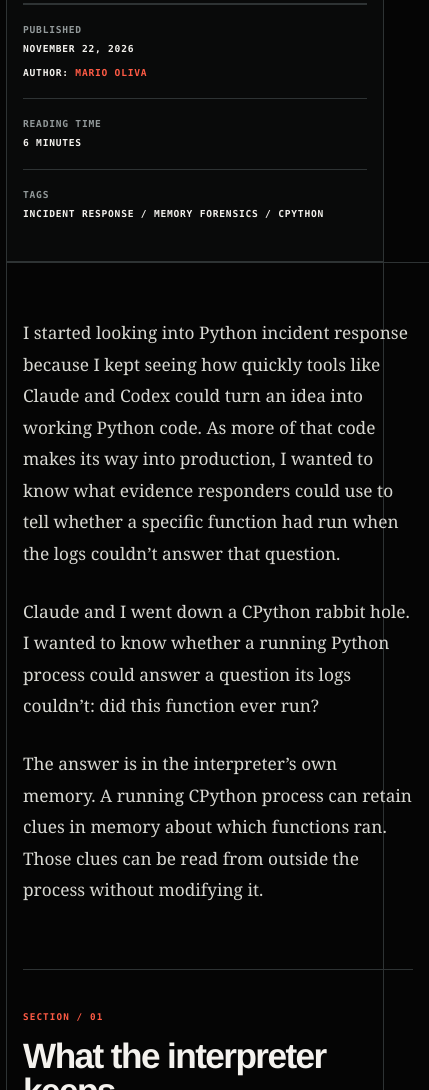
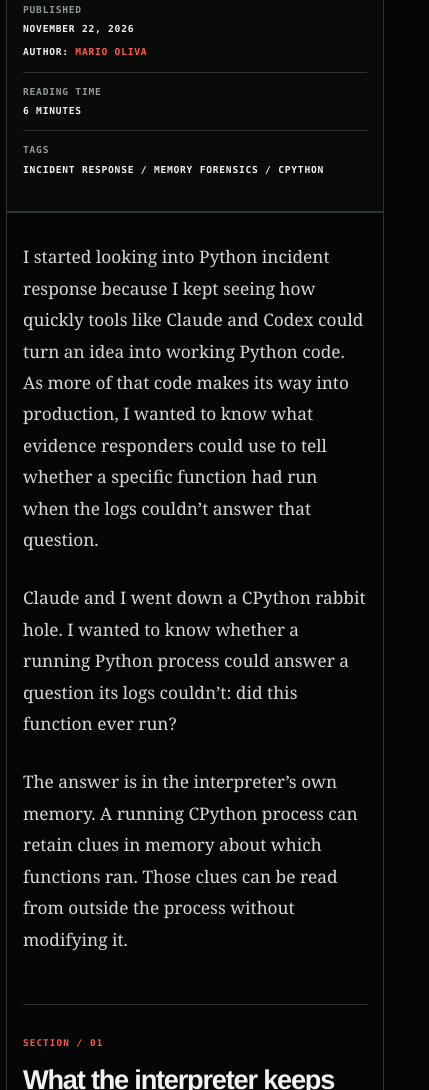
Before and after one commit to subversive01/subversive01.github.io, an Astro site: page /blog/python-did-it-run in a window 390 px wide. Shown: the part 249-1339 px from the top of the page, 429 px wide, since content can reach past the window. Built offline with nearby package versions, Linux system fonts and the light colour scheme; Astro itself is replaced by a stand-in of ours.

Commit message:
Fix blog post layout on narrow screens (#22)
Co-authored-by: subversive01 <24577906+subversive01@users.noreply.github.com>

```diff
--- a/src/pages/blog/[...slug].astro
+++ b/src/pages/blog/[...slug].astro
@@ -46,19 +46,20 @@ const published = entry.data.publishedAt.toLocaleDateString("en-US", {
 
 <style>
   .blog-note-meta { grid-template-columns: repeat(3, 1fr); }
-  .blog-note-body { display: grid; place-items: center; border-bottom: 1px solid var(--line); }
+  .blog-note-body { border-bottom: 1px solid var(--line); }
   .article-shell { --blog-gutter: clamp(16px, 4vw, 64px); }
   .article-header, .article-end { padding-inline: var(--blog-gutter); }
   .blog-byline { display: block; margin-top: .55rem; }
   .blog-byline strong { color: var(--signal); font-weight: inherit; }
   .blog-note-body :global(.prose) {
     box-sizing: border-box;
-    width: min(100%, 1440px);
+    max-width: 1440px;
+    margin-inline: auto;
+    overflow-wrap: anywhere;
     padding-inline: var(--blog-gutter);
     border-left: 0;
   }
   .blog-note-body :global(.prose > *) { max-width: none; }
-  .blog-note-body :global(.prose a) { overflow-wrap: anywhere; }
   .blog-note-body :global(.prose pre) { overflow-x: auto; }
   .blog-note-body :global(.prose table) {
     margin-inline: auto;
@@ -71,8 +72,21 @@ const published = entry.data.publishedAt.toLocaleDateString("en-US", {
   .blog-note-body :global(.prose table :is(th, td) + :is(th, td)) { border-left: 1px solid var(--line-soft); }
   .blog-note-body :global(.prose table tbody :is(th, td)) { border-top: 1px solid var(--line-soft); }
   @media (max-width: 760px) {
-    .blog-note-meta { grid-template-columns: 1fr; }
+    .blog-note-header h1 { font-size: clamp(2rem, 8vw, 3.5rem); line-height: 1.05; overflow-wrap: anywhere; }
+    .blog-note-meta { grid-template-columns: minmax(0, 1fr); }
     .blog-note-meta div,
-    .blog-note-meta div + div { padding: 18px 0; border-top: 1px solid var(--line); border-left: 0; }
+    .blog-note-meta div + div { padding: 12px 0; border-top: 1px solid var(--line); border-left: 0; }
+    .blog-note-meta div:first-child { border-top: 0; }
+    .blog-note-meta div:last-child { padding-bottom: 0; }
+
+    .blog-note-body :global(.prose) { padding-block: 28px 48px; }
+    .blog-note-body :global(.prose h2) { font-size: clamp(1.7rem, 6vw, 2.5rem); line-height: 1.08; }
+    .blog-note-body :global(.prose table) {
+      width: 100%;
+      table-layout: fixed;
+      font-size: .875rem;
+      line-height: 1.4;
+    }
+    .blog-note-body :global(.prose table :is(th, td)) { padding: .4rem; }
   }
 </style>
```
